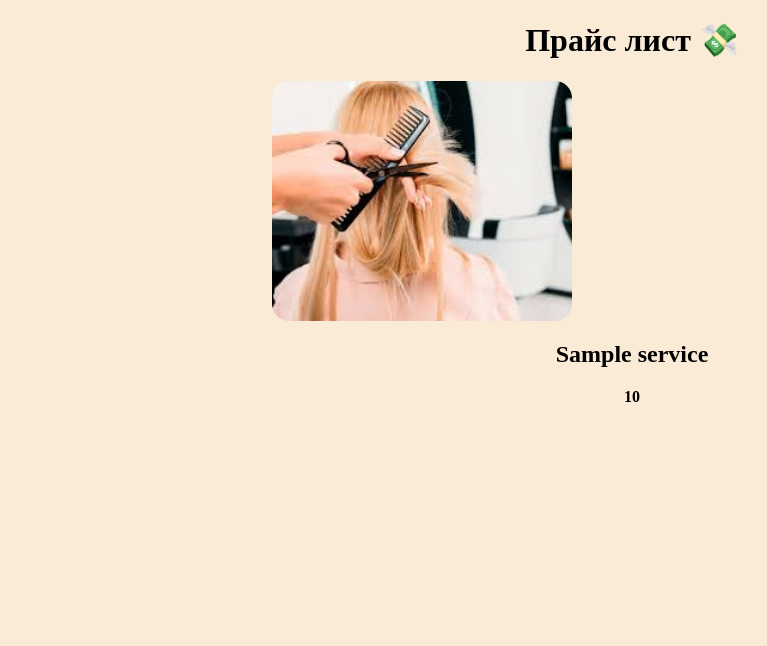
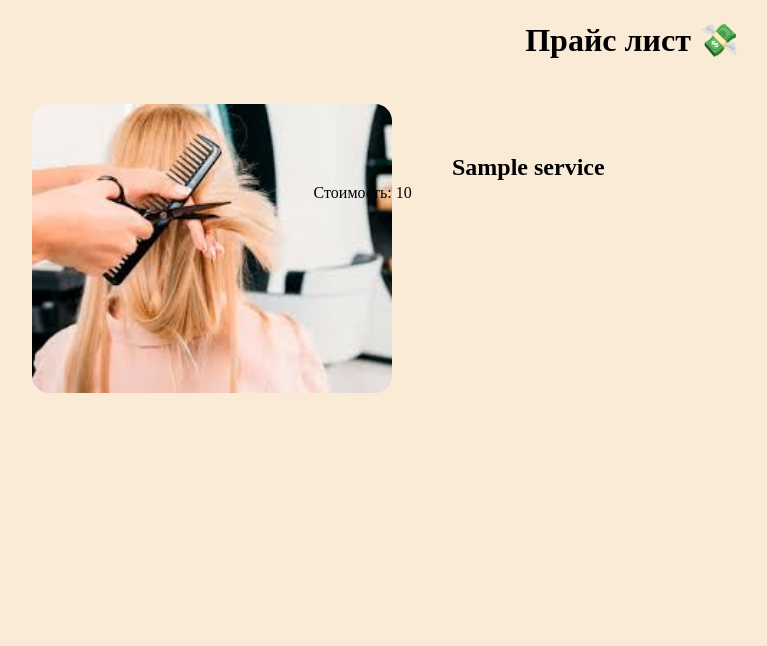
Before and after one commit to LerkaKarinka/salon, a Flask app: template templates/services.jinja in a window 1280 px wide. Shown: the top 646 px of the page, without its empty margins (8-775 px from the left). Run offline with Flask 3, Linux system fonts and the light colour scheme; the template is opened without the code that fills it: most values are stand-ins (such as "Sample title", 1, 10 or a date in 2020).

Commit message:
creat text price

```diff
--- a/templates/services.jinja
+++ b/templates/services.jinja
@@ -11,17 +11,19 @@
     <h1>Прайс лист &#128184;</h1>
     <div class="container">
      <div class="row">
-      <b><h2>
+      <div class="col-6">
        {% for services in pr %}
+      <div class="block">
         <img class="imge" src="/img?dir=services&id={{services.id}}">
-        <h2>{{services.name}}</h2>
-        <p>{{services.price}}</p>
+        <h2 class="text">{{services.name}}</h2>
+        <p class="text1">Стоимость: {{services.price}}</p>
+
+      </div>
+
 
        {% endfor %}
-      </h2>
-      </b>
+      </div>
      </div>
-
     </div>
 
   </center>
@@ -38,13 +40,13 @@
 }
 
 .imge{
-  vertical-align: middle;
-  width: 25%;
+  vertical-align:middle ;
+  width: 30%;
   height: auto;
   border-radius:17px ;
-  margin-right: 35%;
   margin-top: 10px;
-  display: block;
+  display: inline-block;
+  align: middle;
 
 }
 .container {
@@ -52,6 +54,24 @@
   margin: 0 auto;
 
 }
+.block {
+  margin-top: 35px;
+  display: flex;
+}
+.text{
+  margin-top: 10%;
+  margin-right: 20%;
+  position: relative;
+  margin: 5%;
+
+}
+.text1{
+  margin-top: 7%;
+  margin-left: 22%;
+  position: absolute;
+
+}
+
 
 
 
```
